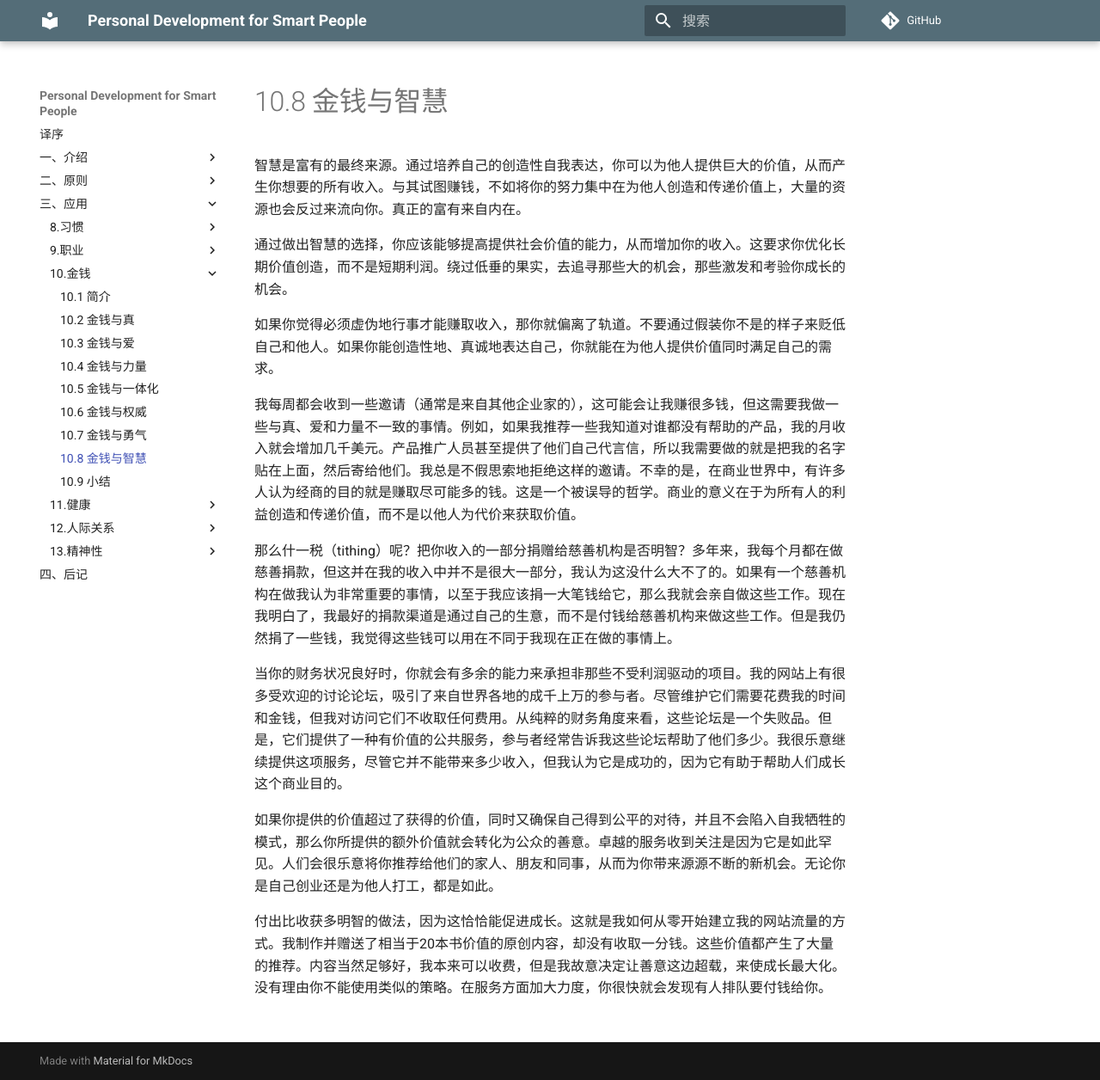
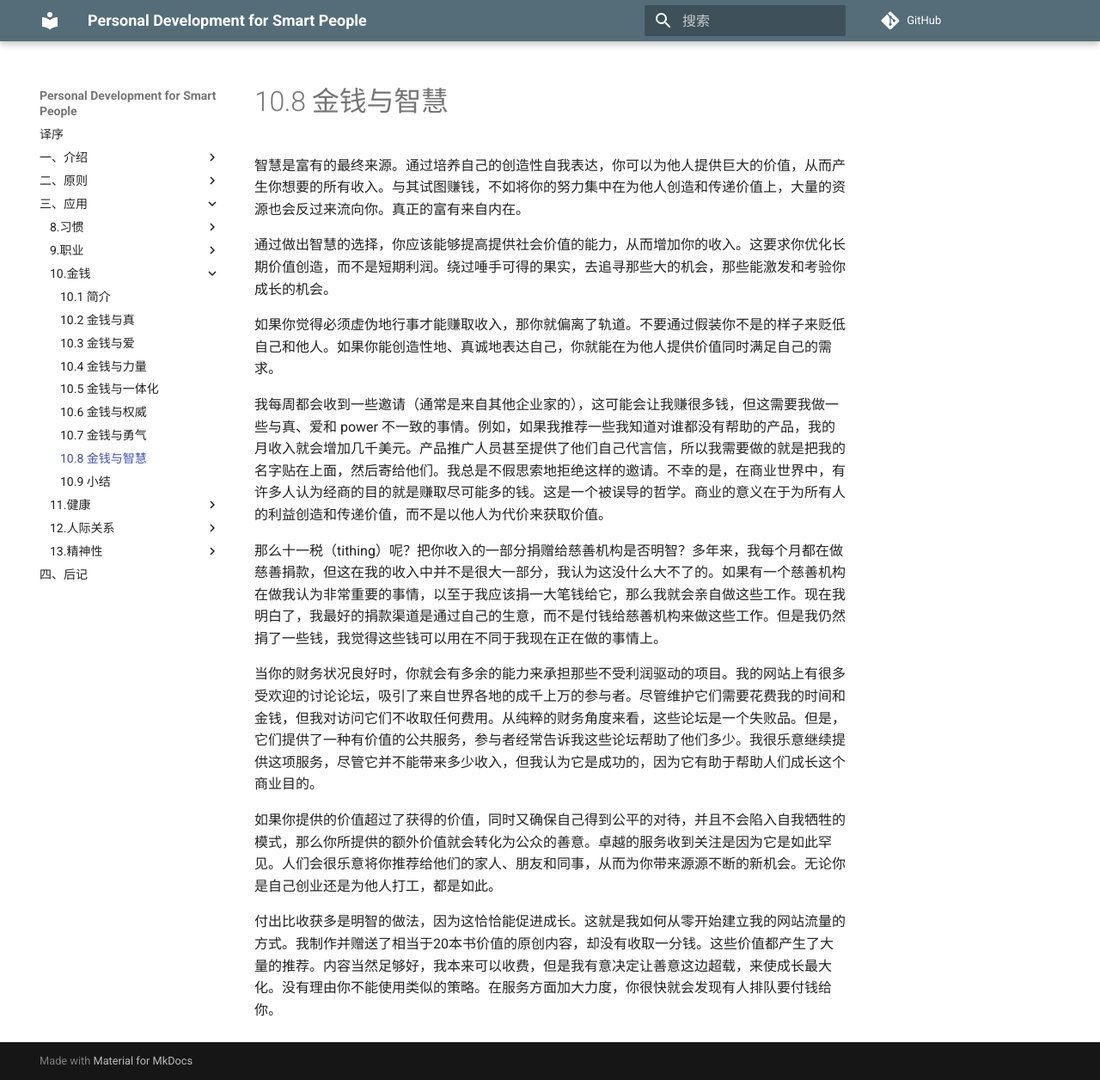
Before and after one commit to wtsnwei/pdsp, an MkDocs documentation site: the page built from docs/3.Application/10.money/07.money-and-intelligence.md, in a window 1280 px wide and 1256 px high. Shown: the whole window at 86% size. Built offline with MkDocs 1.6.1 and Material for MkDocs 9.7.7, drawn with Linux system fonts in a browser that asks for light colours; comment, search, counter and statistics services are not loaded.

Commit message:
修正语句

```diff
--- a/docs/3.Application/10.money/07.money-and-intelligence.md
+++ b/docs/3.Application/10.money/07.money-and-intelligence.md
@@ -5,16 +5,16 @@ date:       2021-03-15
 
 智慧是富有的最终来源。通过培养自己的创造性自我表达，你可以为他人提供巨大的价值，从而产生你想要的所有收入。与其试图赚钱，不如将你的努力集中在为他人创造和传递价值上，大量的资源也会反过来流向你。真正的富有来自内在。
 
-通过做出智慧的选择，你应该能够提高提供社会价值的能力，从而增加你的收入。这要求你优化长期价值创造，而不是短期利润。绕过低垂的果实，去追寻那些大的机会，那些激发和考验你成长的机会。
+通过做出智慧的选择，你应该能够提高提供社会价值的能力，从而增加你的收入。这要求你优化长期价值创造，而不是短期利润。绕过唾手可得的果实，去追寻那些大的机会，那些能激发和考验你成长的机会。
 
 如果你觉得必须虚伪地行事才能赚取收入，那你就偏离了轨道。不要通过假装你不是的样子来贬低自己和他人。如果你能创造性地、真诚地表达自己，你就能在为他人提供价值同时满足自己的需求。
 
-我每周都会收到一些邀请（通常是来自其他企业家的），这可能会让我赚很多钱，但这需要我做一些与真、爱和力量不一致的事情。例如，如果我推荐一些我知道对谁都没有帮助的产品，我的月收入就会增加几千美元。产品推广人员甚至提供了他们自己代言信，所以我需要做的就是把我的名字贴在上面，然后寄给他们。我总是不假思索地拒绝这样的邀请。不幸的是，在商业世界中，有许多人认为经商的目的就是赚取尽可能多的钱。这是一个被误导的哲学。商业的意义在于为所有人的利益创造和传递价值，而不是以他人为代价来获取价值。
+我每周都会收到一些邀请（通常是来自其他企业家的），这可能会让我赚很多钱，但这需要我做一些与真、爱和 power 不一致的事情。例如，如果我推荐一些我知道对谁都没有帮助的产品，我的月收入就会增加几千美元。产品推广人员甚至提供了他们自己代言信，所以我需要做的就是把我的名字贴在上面，然后寄给他们。我总是不假思索地拒绝这样的邀请。不幸的是，在商业世界中，有许多人认为经商的目的就是赚取尽可能多的钱。这是一个被误导的哲学。商业的意义在于为所有人的利益创造和传递价值，而不是以他人为代价来获取价值。
 
-那么什一税（tithing）呢？把你收入的一部分捐赠给慈善机构是否明智？多年来，我每个月都在做慈善捐款，但这并在我的收入中并不是很大一部分，我认为这没什么大不了的。如果有一个慈善机构在做我认为非常重要的事情，以至于我应该捐一大笔钱给它，那么我就会亲自做这些工作。现在我明白了，我最好的捐款渠道是通过自己的生意，而不是付钱给慈善机构来做这些工作。但是我仍然捐了一些钱，我觉得这些钱可以用在不同于我现在正在做的事情上。
+那么十一税（tithing）呢？把你收入的一部分捐赠给慈善机构是否明智？多年来，我每个月都在做慈善捐款，但这在我的收入中并不是很大一部分，我认为这没什么大不了的。如果有一个慈善机构在做我认为非常重要的事情，以至于我应该捐一大笔钱给它，那么我就会亲自做这些工作。现在我明白了，我最好的捐款渠道是通过自己的生意，而不是付钱给慈善机构来做这些工作。但是我仍然捐了一些钱，我觉得这些钱可以用在不同于我现在正在做的事情上。
 
-当你的财务状况良好时，你就会有多余的能力来承担非那些不受利润驱动的项目。我的网站上有很多受欢迎的讨论论坛，吸引了来自世界各地的成千上万的参与者。尽管维护它们需要花费我的时间和金钱，但我对访问它们不收取任何费用。从纯粹的财务角度来看，这些论坛是一个失败品。但是，它们提供了一种有价值的公共服务，参与者经常告诉我这些论坛帮助了他们多少。我很乐意继续提供这项服务，尽管它并不能带来多少收入，但我认为它是成功的，因为它有助于帮助人们成长这个商业目的。
+当你的财务状况良好时，你就会有多余的能力来承担那些不受利润驱动的项目。我的网站上有很多受欢迎的讨论论坛，吸引了来自世界各地的成千上万的参与者。尽管维护它们需要花费我的时间和金钱，但我对访问它们不收取任何费用。从纯粹的财务角度来看，这些论坛是一个失败品。但是，它们提供了一种有价值的公共服务，参与者经常告诉我这些论坛帮助了他们多少。我很乐意继续提供这项服务，尽管它并不能带来多少收入，但我认为它是成功的，因为它有助于帮助人们成长这个商业目的。
 
 如果你提供的价值超过了获得的价值，同时又确保自己得到公平的对待，并且不会陷入自我牺牲的模式，那么你所提供的额外价值就会转化为公众的善意。卓越的服务收到关注是因为它是如此罕见。人们会很乐意将你推荐给他们的家人、朋友和同事，从而为你带来源源不断的新机会。无论你是自己创业还是为他人打工，都是如此。
 
-付出比收获多明智的做法，因为这恰恰能促进成长。这就是我如何从零开始建立我的网站流量的方式。我制作并赠送了相当于20本书价值的原创内容，却没有收取一分钱。这些价值都产生了大量的推荐。内容当然足够好，我本来可以收费，但是我故意决定让善意这边超载，来使成长最大化。没有理由你不能使用类似的策略。在服务方面加大力度，你很快就会发现有人排队要付钱给你。
+付出比收获多是明智的做法，因为这恰恰能促进成长。这就是我如何从零开始建立我的网站流量的方式。我制作并赠送了相当于20本书价值的原创内容，却没有收取一分钱。这些价值都产生了大量的推荐。内容当然足够好，我本来可以收费，但是我有意决定让善意这边超载，来使成长最大化。没有理由你不能使用类似的策略。在服务方面加大力度，你很快就会发现有人排队要付钱给你。
```
Also changed, not shown: docs/3.Application/10.money/05.money-and-authority.md (+2 -2 lines), docs/3.Application/10.money/06.money-and-courage.md (+3 -3 lines), docs/3.Application/10.money/08.小结.md (+4 -4 lines).
